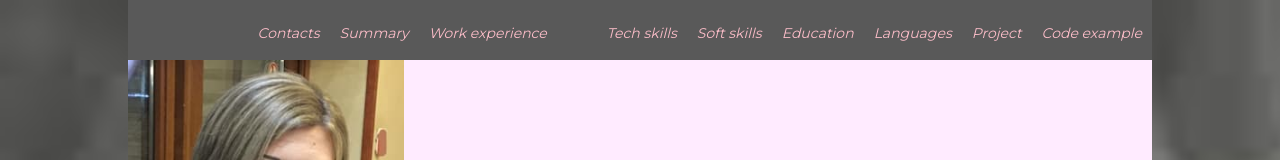
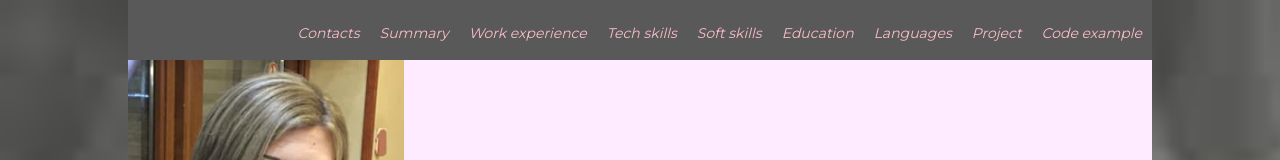
Before and after one commit to Irinka2203/rsschool-cv, a plain HTML site: page index.html in a window 1280 px wide. Shown: the top 160 px of the page. Drawn offline with Linux system fonts and the light colour scheme.

Commit message:
fix: change html

```diff
--- a/index.html
+++ b/index.html
@@ -16,7 +16,7 @@
                 <ul class="nav-list">
                     <li class="nav-item"><a class="nav-link" href="#contacts">Contacts</a></li>
                     <li class="nav-item"><a class="nav-link" href="#summary">Summary</a></li>
-                    <li class="nav-item"><a class="nav-link" href="#work-experience">Work experience</li>
+                    <li class="nav-item"><a class="nav-link" href="#work-experience">Work experience</a></li>
                     <li class="nav-item"><a class="nav-link" href="#tech-skills">Tech skills</a></li>
                     <li class="nav-item"><a class="nav-link" href="#soft-skills">Soft skills</a></li>
                     <li class="nav-item"><a class="nav-link" href="#education">Education</a></li>
```
